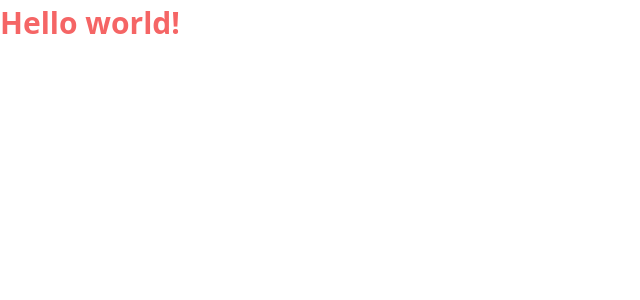
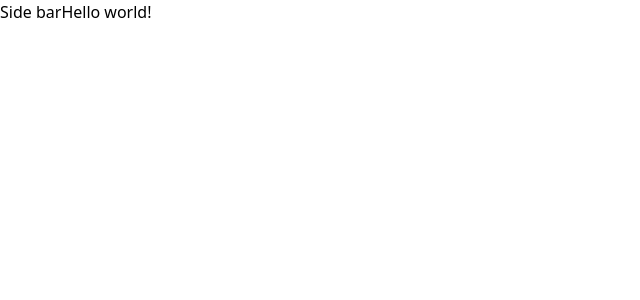
Before and after one commit to lqmanh/silicium, a Next.js app: page / in a window 1280 px wide. Shown: the top 300 px of the page, without its empty margins (0-640 px from the left). Built offline with nearby package versions, Linux system fonts and the light colour scheme.

Commit message:
Add basic layout

```diff
--- a/package.json
+++ b/package.json
@@ -22,6 +22,8 @@
   "devDependencies": {
     "@babel/plugin-proposal-decorators": "^7.8.3",
     "@fullhuman/postcss-purgecss": "^2.1.0",
+    "@types/node": "^13.9.2",
+    "@types/react": "^16.9.23",
     "autoprefixer": "^9.7.4",
     "babel-eslint": "^10.1.0",
     "eslint": "^6.8.0",
@@ -30,6 +32,7 @@
     "eslint-plugin-react": "^7.19.0",
     "eslint-plugin-react-hooks": "^2.5.0",
     "prettier": "^1.19.1",
-    "tailwindcss": "^1.2.0"
+    "tailwindcss": "^1.2.0",
+    "typescript": "^3.8.3"
   }
 }
--- /dev/null
+++ b/src/components/layouts/layout.js
@@ -0,0 +1,12 @@
+const Layout = (props) => {
+  const { left, children } = props
+
+  return (
+    <article className="flex items-stretch h-screen">
+      <aside className="hidden sm:block h-full">{left}</aside>
+      <section className="flex-grow h-full">{children}</section>
+    </article>
+  )
+}
+
+export default Layout
--- a/src/pages/index.js
+++ b/src/pages/index.js
@@ -1,3 +1,5 @@
-const Index = () => <h1 className="font-bold text-3xl text-red-500">Hello world!</h1>
+import Layout from '../components/layouts/layout'
+
+const Index = () => <Layout left="Side bar">Hello world!</Layout>
 
 export default Index
```
Also changed, not shown: tsconfig.json (+13 -1 lines), 1 other file (tests, documents, lock files or other folders).
